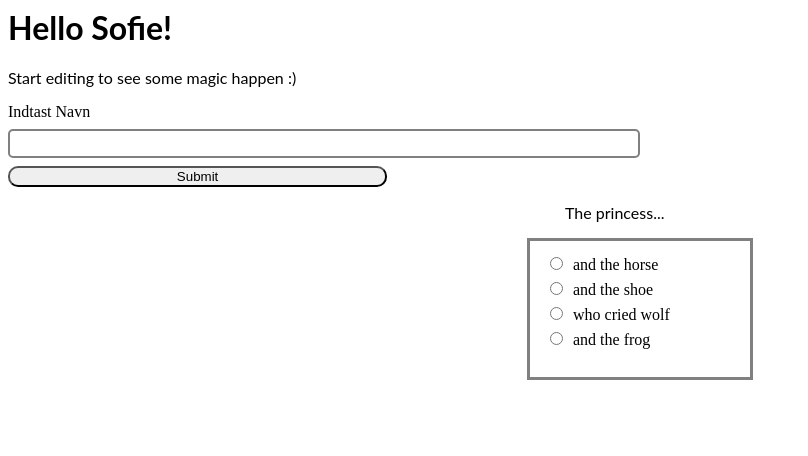
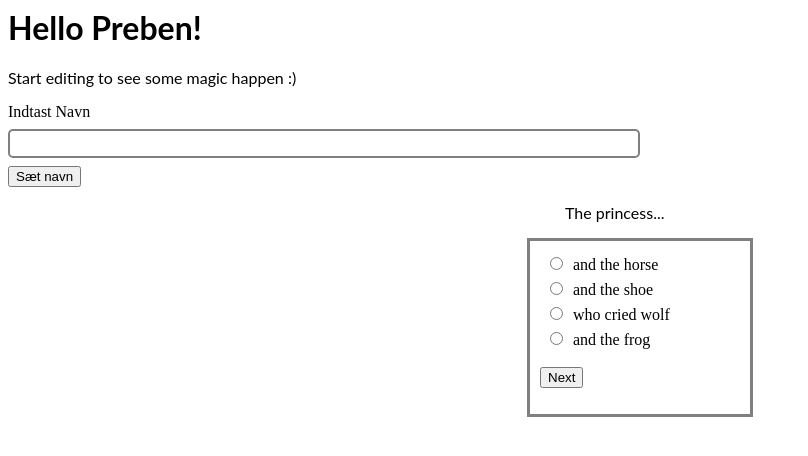
Before and after one commit to jisnjf/quiz, an Angular app: page / in a window 1280 px wide. Shown: the top 456 px of the page, without its empty margins (0-808 px from the left). Built offline with nearby package versions, Linux system fonts and the light colour scheme.

Commit message:
2 files modified

```diff
--- a/src/app/app.component.html
+++ b/src/app/app.component.html
@@ -8,7 +8,7 @@
 <form>
   <label for="name">Indtast Navn</label><br>
   <input type="text" id="name" name="name"><br>
-  <input type="submit" value="Submit">
+  <button type="button" (click)="$1">Sæt navn</button>
 </form>
 
 <div class="sporgsmaal">
@@ -28,5 +28,6 @@
   <label for="other">who cried wolf</label><br>
   <input type="radio" id="other" name="spørgsmål 1" value="0">
   <label for="other">and the frog</label>
+  <p><button type="button" (click)="$2">Next</button></p>
 </form>
 </div>
--- a/src/app/app.component.ts
+++ b/src/app/app.component.ts
@@ -6,5 +6,6 @@ import { Component } from '@angular/core';
   styleUrls: [ './app.component.css' ]
 })
 export class AppComponent  {
-  name = 'Sofie';
+  name = 'Preben';
+  player = '';
 }
```
